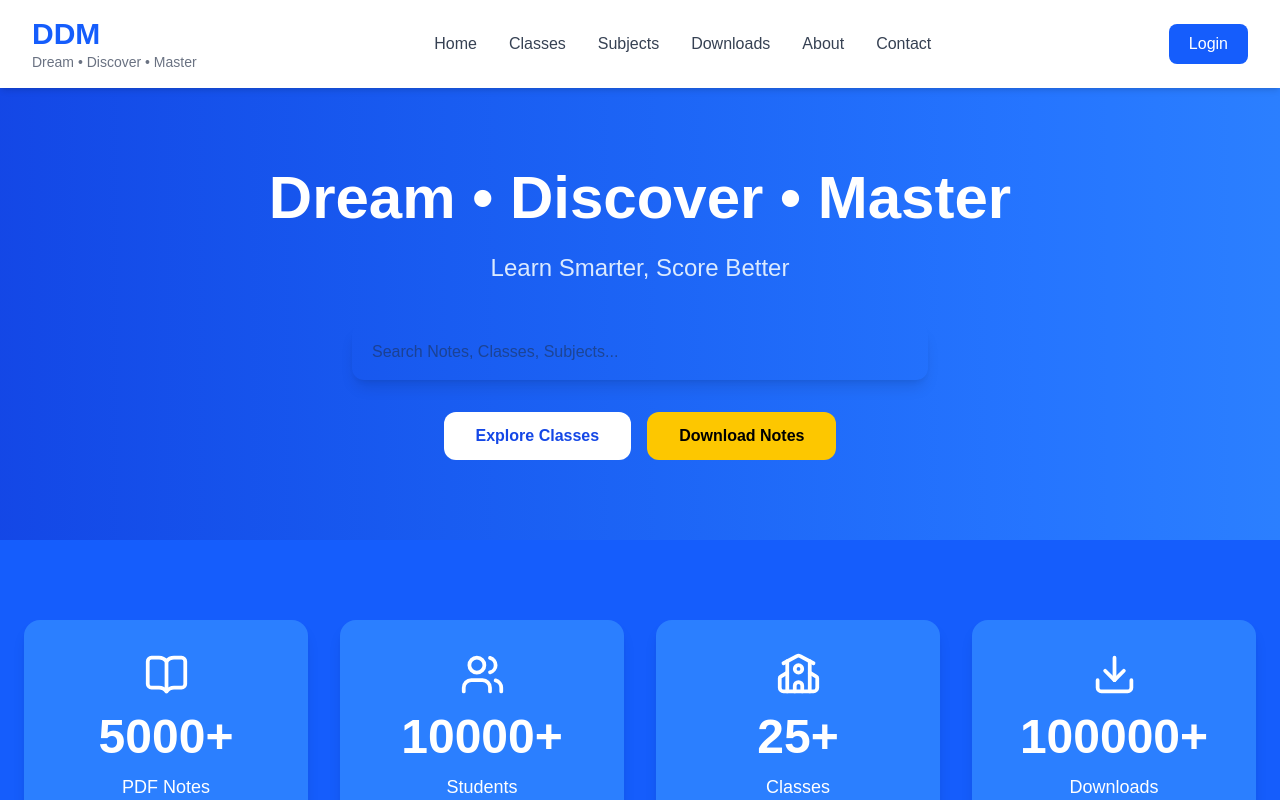
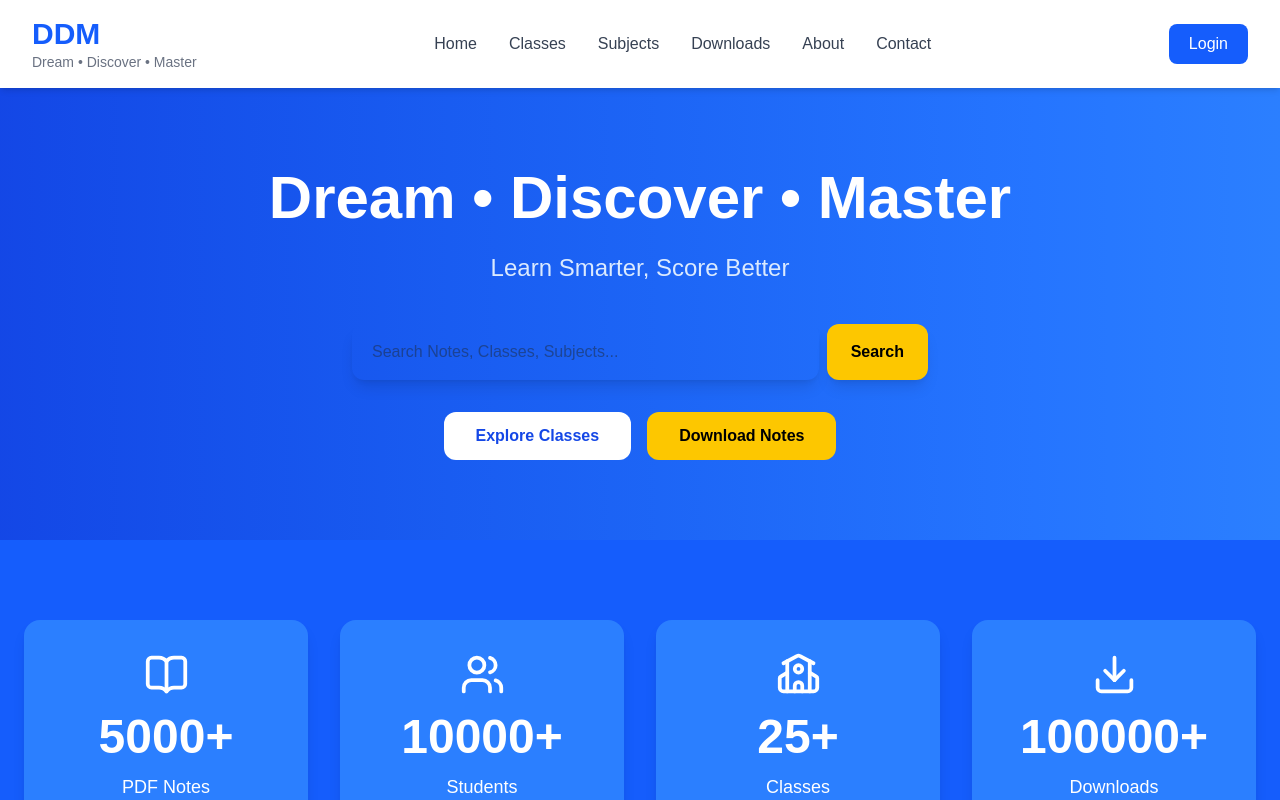
Before and after one commit to ddmstudyportal/ddm-study-portal, a Next.js app: page / in a window 1280 px wide. Shown: the top 800 px of the page. Built offline with nearby package versions, Linux system fonts and the light colour scheme.

Commit message:
Fix hero search and navigation buttons

```diff
--- a/components/Hero.tsx
+++ b/components/Hero.tsx
@@ -1,7 +1,30 @@
+"use client";
+
+import { useState } from "react";
+import { useRouter } from "next/navigation";
+
 export default function Hero() {
+  const router = useRouter();
+
+  const [searchText, setSearchText] = useState("");
+
+  const handleSearch = (e: React.FormEvent) => {
+    e.preventDefault();
+
+    const value = searchText.trim();
+
+    if (!value) {
+      return;
+    }
+
+    router.push(`/search?q=${encodeURIComponent(value)}`);
+  };
+
   return (
     <section className="bg-gradient-to-r from-blue-700 to-blue-500 text-white">
       <div className="max-w-7xl mx-auto px-6 py-20 text-center">
+
+        {/* Heading */}
 
         <h1 className="text-5xl md:text-6xl font-bold mb-6">
           Dream • Discover • Master
@@ -11,21 +34,56 @@ export default function Hero() {
           Learn Smarter, Score Better
         </p>
 
-        <div className="max-w-xl mx-auto mb-8">
-          <input
-            type="text"
-            placeholder="Search Notes, Classes, Subjects..."
-            className="w-full px-5 py-4 rounded-xl text-gray-800 outline-none shadow-lg"
-          />
-        </div>
+
+        {/* Search */}
+
+        <form
+          onSubmit={handleSearch}
+          className="max-w-xl mx-auto mb-8"
+        >
+
+          <div className="flex gap-2">
+
+            <input
+              type="text"
+              value={searchText}
+              onChange={(e) =>
+                setSearchText(e.target.value)
+              }
+              placeholder="Search Notes, Classes, Subjects..."
+              className="flex-1 px-5 py-4 rounded-xl text-gray-800 outline-none shadow-lg"
+            />
+
+            <button
+              type="submit"
+              className="bg-yellow-400 text-black font-bold px-6 py-4 rounded-xl hover:bg-yellow-300 transition shadow-lg"
+            >
+              Search
+            </button>
+
+          </div>
+
+        </form>
+
+
+        {/* Buttons */}
 
         <div className="flex justify-center gap-4 flex-wrap">
 
-          <button className="bg-white text-blue-700 font-semibold px-8 py-3 rounded-xl hover:bg-gray-100 transition">
+          <button
+            type="button"
+            onClick={() => router.push("/classes")}
+            className="bg-white text-blue-700 font-semibold px-8 py-3 rounded-xl hover:bg-gray-100 transition"
+          >
             Explore Classes
           </button>
 
-          <button className="bg-yellow-400 text-black font-semibold px-8 py-3 rounded-xl hover:bg-yellow-300 transition">
+
+          <button
+            type="button"
+            onClick={() => router.push("/downloads")}
+            className="bg-yellow-400 text-black font-semibold px-8 py-3 rounded-xl hover:bg-yellow-300 transition"
+          >
             Download Notes
           </button>
 
```
